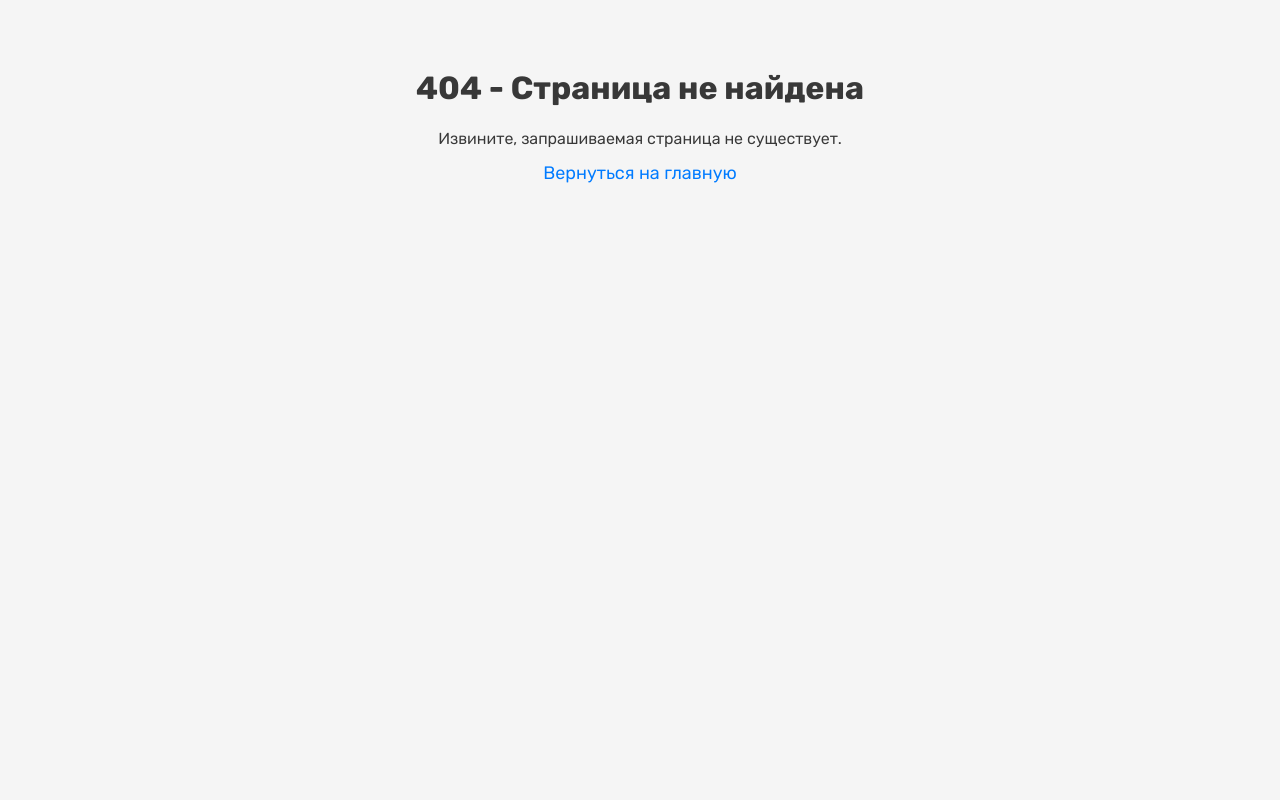
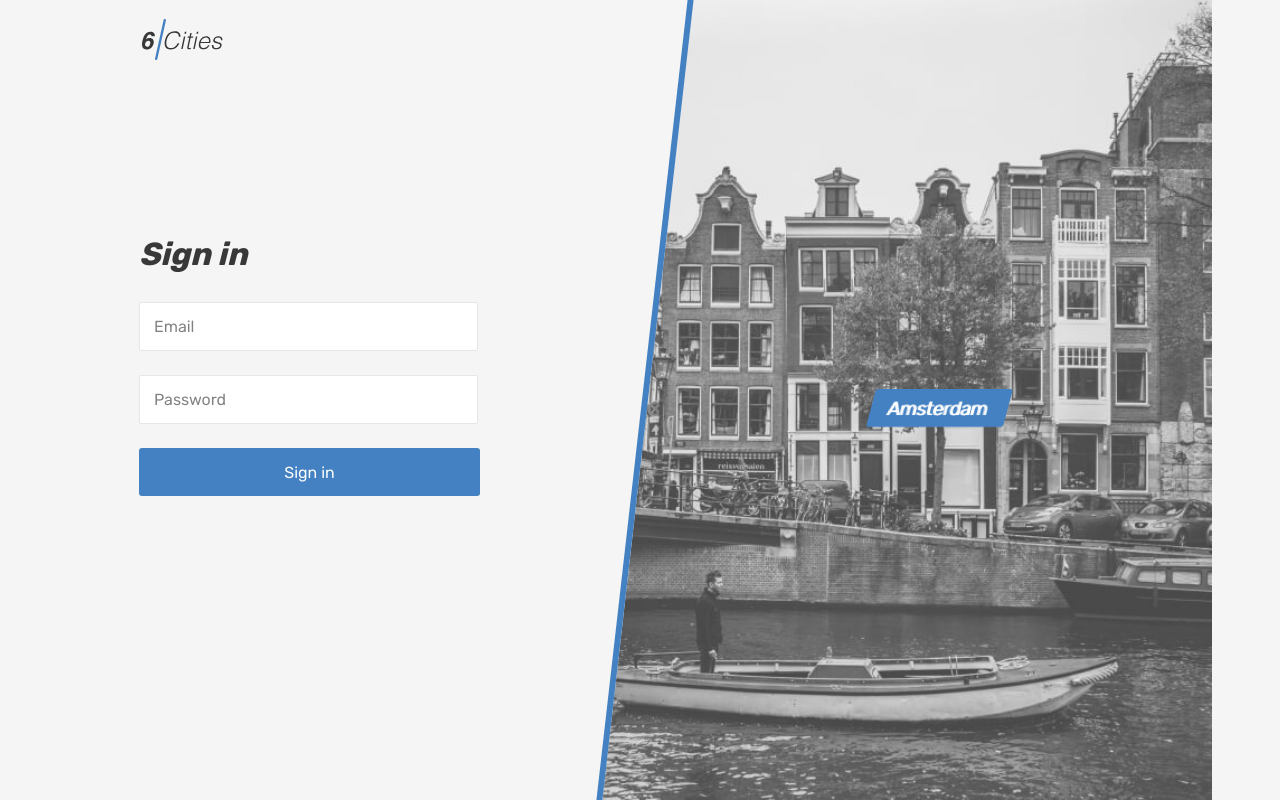
Before and after one commit to htmlacademy-univer-javascript-3/2571303-six-cities-5, a React (Vite) app: page /login in a window 1280 px wide. Before the commit this address had no page. Built offline with nearby package versions, Linux system fonts and the light colour scheme.

Commit message:
pages: implement LoginPage

```diff
--- a/src/components/app/app.tsx
+++ b/src/components/app/app.tsx
@@ -4,6 +4,9 @@ import MainPage from '../../pages/main/main-page';
 import {AppRoute} from '../../consts.ts';
 import {Place} from '../../types/place.ts';
 import NotFoundPage from '../../pages/not-found/not-found';
+import LoginPage from '../../pages/login/login-page';
+import FavoritesPage from '../../pages/favorites/favorites-page';
+import OfferPage from '../../pages/offer/offer-page';
 
 type AppProps = {
   places : Place[];
@@ -18,6 +21,18 @@ function App({places}: AppProps) {
           element={<MainPage places={places}/>}
         />
         <Route
+          path={AppRoute.Login}
+          element={<LoginPage/>}
+        />
+        <Route
+          path={AppRoute.Favorites}
+          element={<FavoritesPage/>}
+        />
+        <Route
+          path={AppRoute.Offer}
+          element={<OfferPage/>}
+        />
+        <Route
           path="*"
           element={<NotFoundPage />}
         />
--- a/src/consts.ts
+++ b/src/consts.ts
@@ -1,3 +1,6 @@
 export enum AppRoute {
   Root = '/',
+  Login = '/login',
+  Favorites = '/favorites',
+  Offer = 'offer/:id',
 }
--- a/src/pages/login/login-page.tsx
+++ b/src/pages/login/login-page.tsx
@@ -1,7 +1,68 @@
+import { Link } from 'react-router-dom';
+
 function LoginPage() {
   return (
-    <>
-    </>
+    <div className="page page--gray page--login">
+      <header className="header">
+        <div className="container">
+          <div className="header__wrapper">
+            <div className="header__left">
+              <Link className="header__logo-link" to="/">
+                <img
+                  className="header__logo"
+                  src="img/logo.svg"
+                  alt="6 cities logo"
+                  width="81"
+                  height="41"
+                />
+              </Link>
+            </div>
+          </div>
+        </div>
+      </header>
+
+      <main className="page__main page__main--login">
+        <div className="page__login-container container">
+          <section className="login">
+            <h1 className="login__title">Sign in</h1>
+            <form className="login__form form" action="#" method="post">
+              <div className="login__input-wrapper form__input-wrapper">
+                <label htmlFor="email" className="visually-hidden">Email</label>
+                <input
+                  id="email"
+                  className="login__input form__input"
+                  type="email"
+                  name="email"
+                  placeholder="Email"
+                  required
+                />
+              </div>
+              <div className="login__input-wrapper form__input-wrapper">
+                <label htmlFor="password" className="visually-hidden">Password</label>
+                <input
+                  id="password"
+                  className="login__input form__input"
+                  type="password"
+                  name="password"
+                  placeholder="Password"
+                  required
+                />
+              </div>
+              <button className="login__submit form__submit button" type="submit">
+                Sign in
+              </button>
+            </form>
+          </section>
+          <section className="locations locations--login locations--current">
+            <div className="locations__item">
+              <Link className="locations__item-link" to="/">
+                <span>Amsterdam</span>
+              </Link>
+            </div>
+          </section>
+        </div>
+      </main>
+    </div>
   );
 }
 
```
